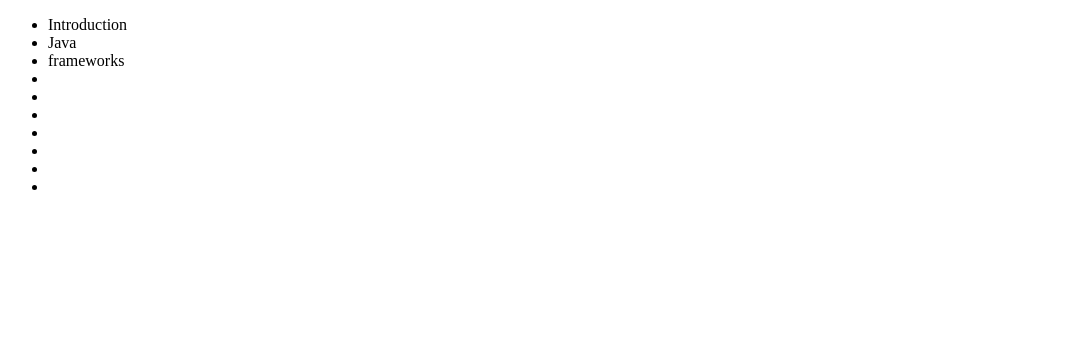
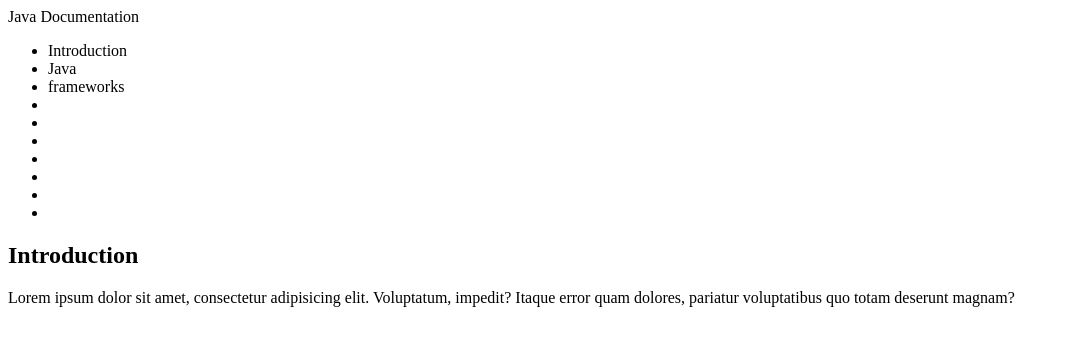
Before and after one commit to N451M4K/fcc-technical-documentation, a plain HTML site: page index.html in a window 1280 px wide. Shown: the whole page, without its empty margins (0-1070 px from the left). Drawn offline with Linux system fonts and the light colour scheme.

Commit message:
added html structure to create the document

```diff
--- a/index.html
+++ b/index.html
@@ -4,11 +4,11 @@
     <meta charset="UTF-8">
     <meta http-equiv="X-UA-Compatible" content="IE=edge">
     <meta name="viewport" content="width=device-width, initial-scale=1.0">
-    <title>Document</title>
+    <title>Documentation Java</title>
 </head>
 <body>
     <nav>
-        <div>
+        <header>Java Documentation</header>
             <ul>
                 <li>Introduction</li>
                 <li>Java</li>
@@ -21,7 +21,15 @@
                 <li></li>
                 <li></li>
             </ul>
-        </div>
     </nav>
+    <main>
+        <section>
+            <header><h2>Introduction</h2></header>
+            <article>Lorem ipsum dolor sit amet, consectetur adipisicing elit. Voluptatum, impedit? Itaque error quam dolores, pariatur voluptatibus quo totam deserunt magnam?</article>
+        </section>
+        <section>
+
+        </section>
+    </main>
 </body>
 </html>
```
